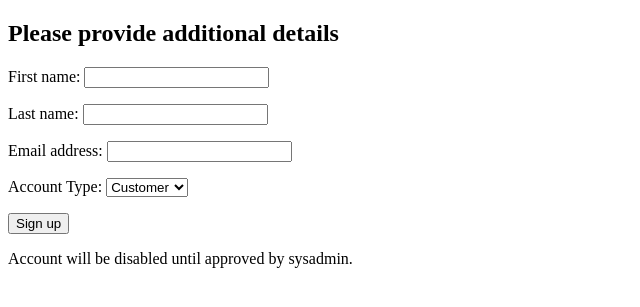
After one commit to ShashwatC/FCS, a Django app: page /accounts/more/ in a window 1280 px wide. The commit adds this page. Shown: the top 307 px of the page, without its empty margins (0-640 px from the left). Run offline with Django 3.2, Linux system fonts and the light colour scheme.

Commit message:
Registration half done

```diff
--- a/bank/urls.py
+++ b/bank/urls.py
@@ -24,7 +24,4 @@ urlpatterns = [
     path('manager/', include('manager.urls')),
     path('sysadmin/', include('sysadmin.urls')),
     path('', include('home.urls')),
-
 ]
-
-#https://www.jetbrains.com/shop/eform/students
--- a/customer/templates/customer/index.html
+++ b/customer/templates/customer/index.html
@@ -2,6 +2,6 @@
 
 {% block content %}
 <p>
-Welcome to my site - employee version
+Welcome to my site - customer version
 </p>
 {% endblock content %}
--- /dev/null
+++ b/home/choices.py
@@ -0,0 +1,7 @@
+GROUP = [
+    (0, "Customer"),
+    (1, "Merchant"),
+    (2, "Employee"),
+    (3, "Manager"),
+    (4, "SysAdmin")
+]
--- /dev/null
+++ b/home/forms.py
@@ -0,0 +1,9 @@
+from django import forms
+from home import choices
+
+
+class DetailsForm(forms.Form):
+    first_name = forms.CharField(max_length=100)
+    last_name = forms.CharField(max_length=100)
+    email_address = forms.EmailField()
+    choices = forms.ChoiceField(label='Account Type',choices = choices.GROUP)
--- /dev/null
+++ b/home/templates/registration/register_more.html
@@ -0,0 +1,14 @@
+{% extends 'home/base.html' %}
+
+{% block title %}Register{% endblock %}
+
+
+{% block content %}
+  <h2>Please provide additional details</h2>
+  <form method="post">
+    {% csrf_token %}
+    {{ form.as_p }}
+    <button type="submit">Sign up</button>
+  </form>
+    <p> Account will be disabled until approved by sysadmin.</p>
+{% endblock %}
--- a/home/urls.py
+++ b/home/urls.py
@@ -5,5 +5,7 @@ from . import views
 urlpatterns = [
     path('', views.index, name='index'),
     path('accounts/', include('django.contrib.auth.urls')),
-    path('login_success',views.login_success,name='login_success')
+    path('login_success',views.login_success,name='login_success'),
+    path('accounts/register/',views.register,name='register'),
+    path('accounts/more/',views.registration_details,name='register_more'),
 ]
--- a/home/views.py
+++ b/home/views.py
@@ -1,6 +1,8 @@
+from django.contrib.auth import authenticate, login
 from django.shortcuts import render
 from django.shortcuts import redirect
-
+from django.contrib.auth.forms import UserCreationForm
+from home.forms import DetailsForm
 
 # Create your views here.
 
@@ -21,3 +23,27 @@ def login_success(request):
         return redirect("manager")
     else:
         return redirect("/")
+
+
+def register(request):
+    if request.method == 'POST':
+        form = UserCreationForm(request.POST)
+        if form.is_valid():
+            form.save()
+            uname = form.cleaned_data.get('username')
+            pword = form.cleaned_data.get('password1')
+            user = authenticate(username=uname, password=pword)
+            login(request,user)
+            return redirect('/accounts/more')
+    else:
+        form = UserCreationForm()
+    return render(request, 'registration/register.html', {'form': form})
+
+
+def registration_details(request):
+    if request.method == 'POST':
+        return redirect('/')
+    else:
+        form = DetailsForm()
+        print(form)
+        return render(request, 'registration/register_more.html',{'form' : form})
```
Also changed, not shown: home/templates/registration/register.html (added, +13 -0 lines).
